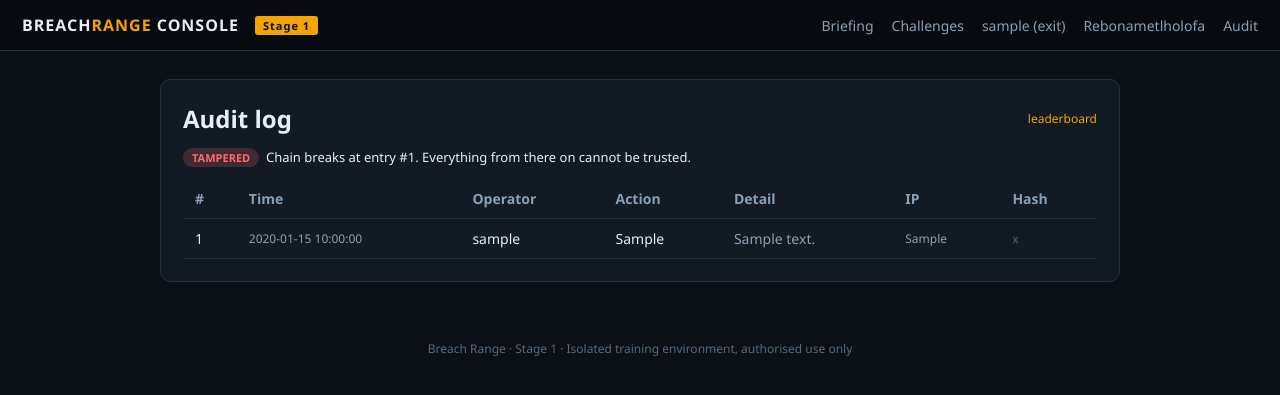
After one commit to CleoTheProgrammer/breach-range, a PHP site: page /audit.php in a window 1280 px wide. The commit adds this page. Shown: the top 395 px of the page. Run offline with PHP 8.4, Linux system fonts and the light colour scheme; the visitor is signed in with stand-in values (Sample User, id 1); tables that the repository leaves empty hold one stand-in row (values such as "Sample post").

Commit message:
Add non-repudiation audit log (append-only HMAC hash chain, instructor-only)
Every scoring and instructor action is logged to an append-only audit table,
each row HMAC-chained to the previous with AUDIT_SECRET so tampering (edits or
deletions) is detectable and the chain is unforgeable without the key. New
instructor-only /audit.php viewer verifies the chain and flags any break.
Wired into auth, submit, quiz, hint and the instructor controls.

```diff
--- /dev/null
+++ b/console/src/audit.php
@@ -0,0 +1,40 @@
+<?php
+require_once __DIR__ . '/helpers.php';
+// Instructor-only, same gate as the leaderboard.
+if (empty($_SESSION['instructor'])) {
+    $_SESSION['flash'] = ['err', 'Unlock instructor access first.'];
+    header('Location: /rebonametlholofa.php'); exit;
+}
+$verify = audit_verify();
+$rows = db()->query("SELECT * FROM audit ORDER BY id DESC LIMIT 500")->fetchAll(PDO::FETCH_ASSOC);
+require_once __DIR__ . '/includes/header.php'; ?>
+<div class="panel">
+  <div style="display:flex;align-items:center;gap:12px">
+    <h2 style="margin:0">Audit log</h2>
+    <a href="/rebonametlholofa.php" style="margin-left:auto;font-size:12px">leaderboard</a>
+  </div>
+  <p style="font-size:13px">
+    <?php if ($verify['ok']): ?>
+      <span class="pill done">chain intact</span> &nbsp;<?= (int)$verify['count'] ?> entries, HMAC hash chain verified end to end.
+    <?php else: ?>
+      <span class="pill" style="background:rgba(255,107,107,.2);color:#ff6b6b">TAMPERED</span>
+      &nbsp;Chain breaks at entry #<?= htmlspecialchars((string)$verify['bad']) ?>. Everything from there on cannot be trusted.
+    <?php endif; ?>
+  </p>
+  <table>
+    <tr><th>#</th><th>Time</th><th>Operator</th><th>Action</th><th>Detail</th><th>IP</th><th>Hash</th></tr>
+    <?php foreach ($rows as $r): ?>
+      <tr>
+        <td><?= (int)$r['id'] ?></td>
+        <td style="color:#8aa0b4;font-size:12px"><?= htmlspecialchars($r['ts']) ?></td>
+        <td><?= htmlspecialchars((string)$r['handle']) ?></td>
+        <td><?= htmlspecialchars((string)$r['action']) ?></td>
+        <td style="color:#8aa0b4"><?= htmlspecialchars((string)$r['detail']) ?></td>
+        <td style="color:#8aa0b4;font-size:12px"><?= htmlspecialchars((string)$r['ip']) ?></td>
+        <td style="color:#55697c;font-size:11px" title="<?= htmlspecialchars((string)$r['row_hash']) ?>"><?= substr((string)$r['row_hash'], 0, 12) ?></td>
+      </tr>
+    <?php endforeach; ?>
+    <?php if (!$rows): ?><tr><td colspan="7" style="color:#8aa0b4">No audit entries yet. If this stays empty after activity, recreate the DB (docker compose down -v) so the audit table exists.</td></tr><?php endif; ?>
+  </table>
+</div>
+<?php require_once __DIR__ . '/includes/footer.php'; ?>
--- a/console/src/auth.php
+++ b/console/src/auth.php
@@ -1,5 +1,5 @@
 <?php
-require_once __DIR__ . '/db.php';
+require_once __DIR__ . '/helpers.php';
 if ($_SERVER['REQUEST_METHOD'] !== 'POST') { header('Location: /index.php'); exit; }
 
 // Suggest a free handle based on what they tried.
@@ -29,12 +29,14 @@ if ($p) {
     // Correct passphrase = the owner resuming their own session.
     if (password_verify($pw, $p['pass_hash'])) {
         $_SESSION['pid'] = $p['id'];
+        audit('login', '', $p['id'], $handle);
         header('Location: /challenges.php'); exit;
     }
     // Otherwise the name is taken: block it and suggest a free one, let them retry.
     $suggestion = suggest_handle($handle);
     $_SESSION['suggested_handle'] = $suggestion;
     $_SESSION['flash'] = ['err', 'You cannot use this username, it is already taken. Try "' . $suggestion . '", or choose another.'];
+    audit('handle_blocked', 'tried=' . $handle, null, $handle);
     header('Location: /index.php'); exit;
 }
 
@@ -43,6 +45,7 @@ $key = bin2hex(random_bytes(16));
 $ins = db()->prepare("INSERT INTO players (handle, pass_hash, player_key) VALUES (?,?,?)");
 $ins->execute([$handle, password_hash($pw, PASSWORD_DEFAULT), $key]);
 $_SESSION['pid'] = db()->lastInsertId();
+audit('register', 'handle=' . $handle, (int)$_SESSION['pid'], $handle);
 $_SESSION['flash'] = ['ok', 'Operator ' . $handle . ' enlisted. Launch the target and start hunting.'];
 header('Location: /challenges.php');
 exit;
--- a/console/src/helpers.php
+++ b/console/src/helpers.php
@@ -86,3 +86,35 @@ function challenges_visible() {
     return trim((string)@file_get_contents($p)) !== '0';
 }
 function set_challenges_visible($on) { @file_put_contents(state_path(), $on ? '1' : '0'); }
+
+// ---- Non-repudiation audit log (append-only, HMAC hash chain) ----------------
+define('AUDIT_GENESIS', str_repeat('0', 64));
+function audit_secret() { return getenv('AUDIT_SECRET') ?: 'change-me-audit-secret'; }
+function audit($action, $detail = '', $player_id = null, $handle = null) {
+    try {
+        if ($player_id === null && !empty($_SESSION['pid'])) $player_id = (int)$_SESSION['pid'];
+        if ($handle === null) { $p = (!empty($_SESSION['pid'])) ? current_player() : null; $handle = $p['handle'] ?? ''; }
+        $detail = substr((string)$detail, 0, 255);
+        $ip = $_SERVER['REMOTE_ADDR'] ?? '';
+        $ts = date('Y-m-d H:i:s');
+        $prev = db()->query("SELECT row_hash FROM audit ORDER BY id DESC LIMIT 1")->fetchColumn();
+        if (!$prev) $prev = AUDIT_GENESIS;
+        $canon = $prev.'|'.$ts.'|'.(int)$player_id.'|'.$handle.'|'.$action.'|'.$detail.'|'.$ip;
+        $row_hash = hash_hmac('sha256', $canon, audit_secret());
+        db()->prepare("INSERT INTO audit (ts,player_id,handle,action,detail,ip,prev_hash,row_hash) VALUES (?,?,?,?,?,?,?,?)")
+            ->execute([$ts, $player_id ?: null, $handle, $action, $detail, $ip, $prev, $row_hash]);
+    } catch (Throwable $e) { /* never break the app over audit logging */ }
+}
+function audit_verify() {
+    $rows = db()->query("SELECT * FROM audit ORDER BY id ASC")->fetchAll(PDO::FETCH_ASSOC);
+    $prev = AUDIT_GENESIS;
+    foreach ($rows as $r) {
+        $canon = $prev.'|'.$r['ts'].'|'.(int)$r['player_id'].'|'.$r['handle'].'|'.$r['action'].'|'.$r['detail'].'|'.(string)$r['ip'];
+        $calc = hash_hmac('sha256', $canon, audit_secret());
+        if (!hash_equals((string)$r['prev_hash'], $prev) || !hash_equals((string)$r['row_hash'], $calc)) {
+            return ['ok' => false, 'bad' => (int)$r['id'], 'count' => count($rows)];
+        }
+        $prev = $r['row_hash'];
+    }
+    return ['ok' => true, 'bad' => null, 'count' => count($rows)];
+}
--- a/console/src/hint.php
+++ b/console/src/hint.php
@@ -16,6 +16,7 @@ $up = db()->prepare(
     "INSERT INTO progress (player_id, vuln_id, hint_used) VALUES (?,?,1)
      ON DUPLICATE KEY UPDATE hint_used = 1");
 $up->execute([$P['id'], $v]);
+audit('hint_used', 'vuln=' . $v);
 $_SESSION['flash'] = ['ok', 'Hint (-' . HINT_COST . '): ' . $H[$v]];
 header('Location: /challenges.php');
 exit;
--- a/console/src/includes/header.php
+++ b/console/src/includes/header.php
@@ -48,6 +48,7 @@
     <?php endif; ?>
     <?php if (!empty($_SESSION['instructor'])): ?>
       <a href="/rebonametlholofa.php">Rebonametlholofa</a>
+      <a href="/audit.php">Audit</a>
     <?php endif; ?>
   </nav>
 </header>
--- a/console/src/quiz.php
+++ b/console/src/quiz.php
@@ -25,6 +25,7 @@ if ($_SERVER['REQUEST_METHOD'] === 'POST') {
              VALUES (?,?,NOW(),1,NOW())
              ON DUPLICATE KEY UPDATE quiz_passed = 1, quiz_at = NOW()");
         $up->execute([$P['id'], $v]);
+        audit('quiz_pass', 'vuln=' . $v);
         $_SESSION['flash'] = ['ok', 'Passed, all correct (+' . PTS_QUIZ . ').'];
         header('Location: /challenges.php'); exit;
     }
--- a/console/src/rebonametlholofa.php
+++ b/console/src/rebonametlholofa.php
@@ -8,6 +8,7 @@ if (empty($_SESSION['instructor'])) {
     if ($_SERVER['REQUEST_METHOD'] === 'POST') {
         if (hash_equals(INSTRUCTOR_PASSWORD, $_POST['instructor_pw'] ?? '')) {
             $_SESSION['instructor'] = true;
+            audit('instructor_login', '', null, 'INSTRUCTOR');
             header('Location: /rebonametlholofa.php'); exit;
         }
         $err = 'Incorrect instructor password.';
@@ -27,6 +28,7 @@ if (empty($_SESSION['instructor'])) {
 }
 if ($_SERVER['REQUEST_METHOD'] === 'POST' && isset($_POST['set_vis'])) {
     set_challenges_visible($_POST['set_vis'] === '1');
+    audit('visibility', 'set=' . ($_POST['set_vis'] === '1' ? 'show' : 'hide'), null, 'INSTRUCTOR');
     header('Location: /rebonametlholofa.php'); exit;
 }
 $challenges_shown = challenges_visible();
--- a/console/src/submit.php
+++ b/console/src/submit.php
@@ -17,6 +17,7 @@ if ($match === null) {
     } else {
         $_SESSION['flash'] = ['err', 'Not a valid flag.'];
     }
+    audit('flag_reject', 'submitted=' . substr($submitted, 0, 60));
     header('Location: /challenges.php'); exit;
 }
 
@@ -28,6 +29,7 @@ if (!empty($prog[$match]['flag'])) {
         "INSERT INTO progress (player_id, vuln_id, flag_at) VALUES (?,?,NOW())
          ON DUPLICATE KEY UPDATE flag_at = NOW()");
     $up->execute([$P['id'], $match]);
+    audit('flag_capture', 'vuln=' . $match);
     $_SESSION['flash'] = ['ok', 'Flag accepted (+' . PTS_FLAG . '). Now the debrief.'];
 }
 header('Location: /lesson.php?v=' . $match);
--- a/docker-compose.yml
+++ b/docker-compose.yml
@@ -31,6 +31,7 @@ services:
       TARGET_URL: "http://${PUBLIC_HOST:-127.0.0.1}:${TARGET_PORT:-8080}"
       FLAG_PEPPER: "kestrel-stage1-pepper-change-me"   # must match target
       INSTRUCTOR_PASSWORD: "${INSTRUCTOR_PASSWORD:-change-me-instructor}"
+      AUDIT_SECRET: "${AUDIT_SECRET:-change-me-audit-secret}"
     depends_on:
       db:
         condition: service_healthy
```
Also changed, not shown: db/10-console.sql (+15 -0 lines), README.md, payloads/README.md (deleted).
